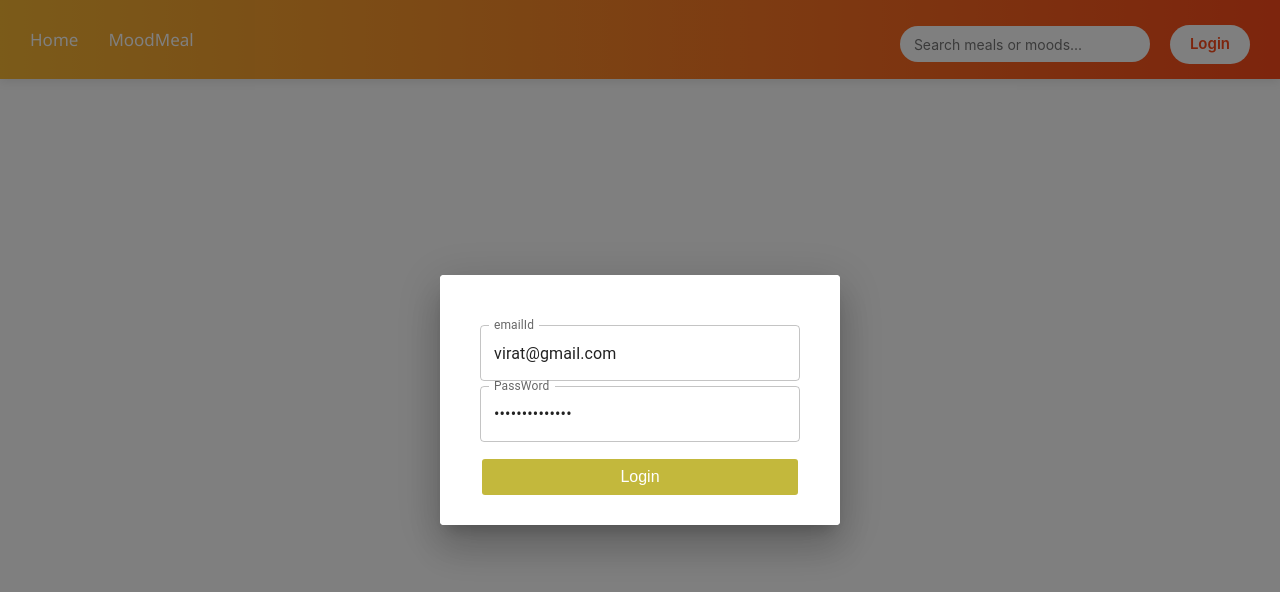
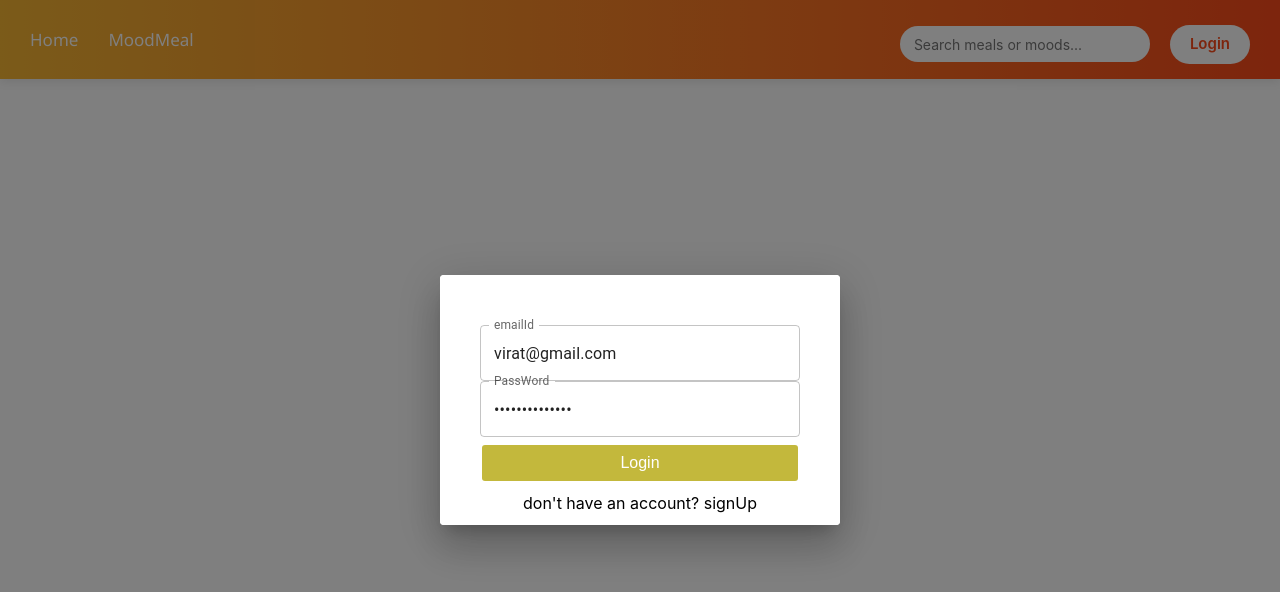
Before and after one commit to suhaas3/mood-meal, a React (Create React App) app: page / in a window 1280 px wide. Shown: the top 592 px of the page. Built offline with nearby package versions, Linux system fonts and the light colour scheme.

Commit message:
removed sign up popup component

```diff
--- a/src/Components/Login/Login.js
+++ b/src/Components/Login/Login.js
@@ -4,10 +4,8 @@ import './Login.css';
 import { useNavigate } from "react-router-dom";
 import { useDispatch, useSelector } from "react-redux";
 import TextField from '@mui/material/TextField';
-import Button from "@mui/material/Button";
 import './Login.css';
 import { BASE_URL } from "../../Utils/constants";
-import { color } from "@mui/system";
 import { addUser } from "../../Redux-toolkit/Reducers/userSlice";
 
 
@@ -17,6 +15,8 @@ function Login({ setOpenLogin }) {
     passWord: "ViratChiku@123"
   });
   const [error, setError] = useState("");
+  const [openSignUp, setOpenSignUp] = useState(false);
+  const [hover, setHover] = useState(false);
 
 
   const navigate = useNavigate();
@@ -42,15 +42,19 @@ function Login({ setOpenLogin }) {
       },
         { withCredentials: true })
 
-        dispatch(addUser(res?.data));
-        if (res) {
-          setOpenLogin(false);
-        }
-        navigate("/home");
+      dispatch(addUser(res?.data));
+      if (res) {
+        setOpenLogin(false);
+      }
+      navigate("/home");
 
     } catch (err) {
       setError("Invalid credentials!")
     }
+  }
+
+  const handleSignUp =  () => {
+    setOpenLogin(false);
   }
 
   return (
@@ -60,8 +64,22 @@ function Login({ setOpenLogin }) {
           <div className="login-sub-section">
             <TextField id="outlined-basic" className="userNameBox" label="emailId" type="email" name="emailId" value={loginDetails.emailId} onChange={handleLoginDetails} variant="outlined" />
             <TextField id="outlined-basic" className="passwordBox" label="PassWord" type="password" name="passWord" value={loginDetails.passWord} onChange={handleLoginDetails} variant="outlined" />
-            <p style={{color: "red", margin: "4px" , fontSize: "14px"}}>{error}</p>
+            <p style={{ color: "red", margin: "4px", fontSize: "14px" }}>{error}</p>
             <button onClick={handleSubmit} className="login-button-new">Login</button>
+
+            <p
+              style={{
+                marginTop: "10px",
+                cursor: "pointer",
+                color: hover ? "green" : "black",
+                textDecoration: hover ? "underline": null,
+              }}
+              onMouseEnter={() => setHover(true)}
+              onMouseLeave={() => setHover(false)}
+              onClick={handleSignUp}
+            >
+              don't have an account? signUp
+            </p>
 
           </div>
         </div>
```
